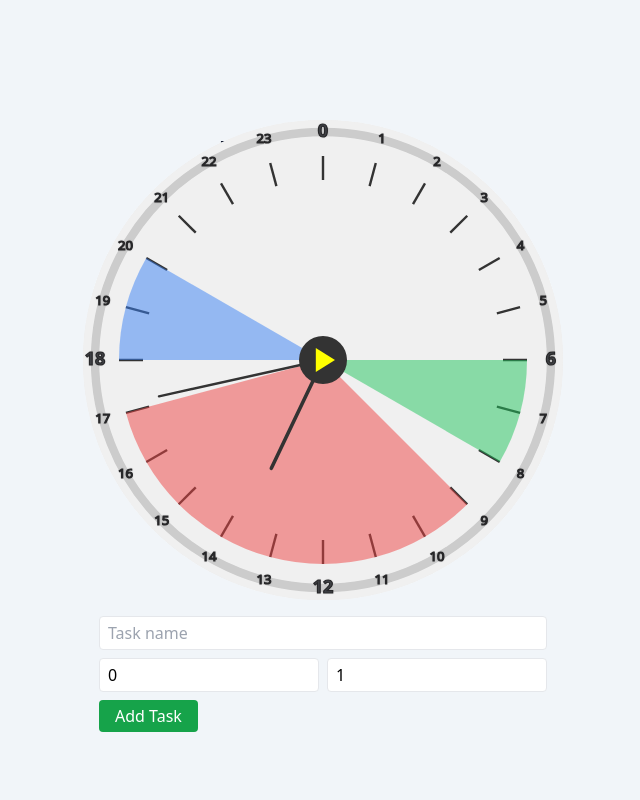
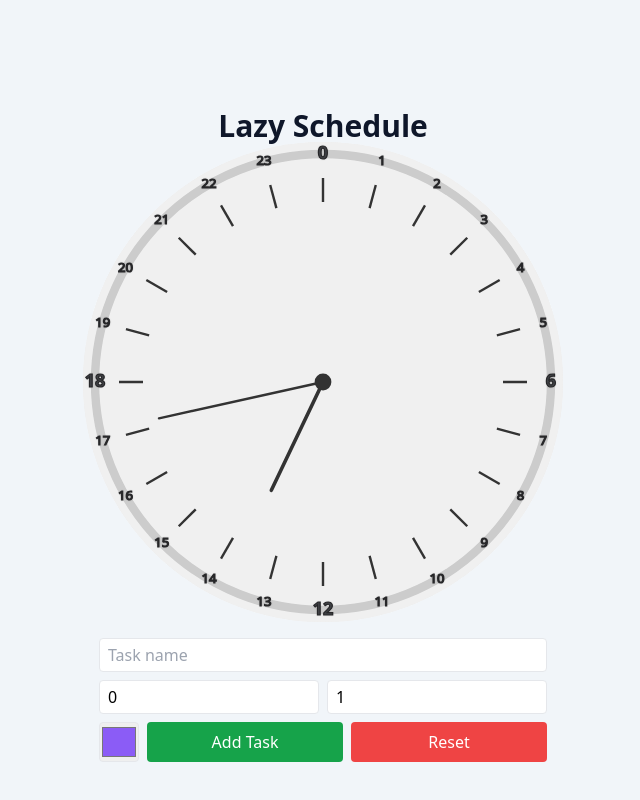
Before and after one commit to veefa/lazy-schedule-app, a React (Vite) app: page / in a window 1280 px wide. Shown: the whole page, without its empty margins (317-957 px from the left). Built offline with nearby package versions, Linux system fonts and the light colour scheme.

Commit message:
Feat: improve task arcs and input UX
- Allow decimal (minute) input for start/end hour fields
- Draw task arcs as pie slices from center for better visibility
- Place task names closer to center dot for readability
- Support per-task color selection for arcs
- Minor UI and code cleanups

```diff
--- a/src/App.tsx
+++ b/src/App.tsx
@@ -13,9 +13,9 @@ const App: React.FC = () => {
       </h1>
 
       {/* Optional subtitle */}
-      {/* <p className="mb-6 text-slate-600 text-base sm:text-lg text-center">
+       <p className="mb-6 text-slate-600 text-base sm:text-lg text-center">
         Stay on time, effortlessly.
-      </p> */}
+      </p>
 
       {/* Clock face component */}
       <div className="flex justify-center items-center w-96 sm:w-[30rem] h-96 sm:h-[30rem]">
--- a/src/components/FaceClock.tsx
+++ b/src/components/FaceClock.tsx
@@ -17,12 +17,6 @@ const FaceClock: React.FC = () => {
   const centerY = 200;
   const radius = 190;
 
-  // Dummy handler for play button
-  const handleStart = () => {
-    // TODO: Implement start logic
-    console.log("Play button clicked");
-  };
-
   const hours = time.getHours();
   const minutes = time.getMinutes();
   const seconds = time.getSeconds();
@@ -40,29 +34,15 @@ const FaceClock: React.FC = () => {
     backgroundColor = "#0b1d3a"; // night
     backgroundOpacity = 0.2;
   }
-  const [tasks, setTasks] = useState([
-    {
-      id: 1,
-      name: "Morning Routine",
-      startHour: 6,
-      endHour: 8,
-      color: "#22c55e",
-    },
-    {
-      id: 2,
-      name: "Work Session",
-      startHour: 9,
-      endHour: 17,
-      color: "#ef4444",
-    },
-    {
-      id: 3,
-      name: "Evening Study",
-      startHour: 18,
-      endHour: 20,
-      color: "#3b82f6",
-    },
-  ]);
+  type Task = {
+    id: number;
+    name: string;
+    startHour: number;
+    endHour: number;
+    color: string;
+  };
+
+  const [tasks, setTasks] = useState<Task[]>([]);
 
   const [newTask, setNewTask] = useState({
     name: "",
@@ -91,6 +71,12 @@ const FaceClock: React.FC = () => {
         viewBox="0 0 400 400"
         xmlns="http://www.w3.org/2000/svg"
         style={{ background: backgroundColor, borderRadius: "50%" }}>
+        {/* Background style path */}
+        <path
+          d="M305 162C305 140.187 299.975 118.667 290.314 99.1094C280.653 79.5521 266.616 62.4835 249.293 49.2277C231.969 35.9719 211.825 26.8853 190.422 22.6729C169.019 18.4605 146.934 19.2355 125.879 24.9379L163 162H305Z"
+          fill="#161F37"
+          fillOpacity="0.35"
+        />
         {/* Background with dynamic color and opacity */}
         <rect
           width="400"
@@ -146,18 +132,46 @@ const FaceClock: React.FC = () => {
         </g>
 
         {/* Scheduled time blocks */}
-        {tasks.map((task) => (
+        {tasks.map((task, idx) => {
+          // Calculate the middle angle of the arc
+          const startAngle =
+            ((task.startHour / 24) * 360 - 90) * (Math.PI / 180);
+          const endAngle = ((task.endHour / 24) * 360 - 90) * (Math.PI / 180);
+          const midAngle = (startAngle + endAngle) / 2;
+          const arcRadius = 170 - idx * 12; // <-- Give each arc a unique radius
+          const textRadius = radius * 0.4; // 40% of the clock radius, close to center
+          const textX = centerX + Math.cos(midAngle) * textRadius;
+          const textY = centerY + Math.sin(midAngle) * textRadius;
+
+          return (
+            <React.Fragment key={task.id}>
               <TimeBlockArc
-            key={task.id}
                 startHour={task.startHour}
                 endHour={task.endHour}
-            radius={170}
+                radius={arcRadius} // <-- use arcRadius here!
                 centerX={centerX}
                 centerY={centerY}
                 color={task.color}
                 opacity={0.5}
               />
-        ))}
+              <text
+                x={textX}
+                y={textY}
+                textAnchor="middle"
+                dominantBaseline="middle"
+                fontSize={13}
+                fontWeight="bold"
+                fill="#22223b"
+                style={{
+                  pointerEvents: "none",
+                  userSelect: "none",
+                  letterSpacing: 0.5,
+                }}>
+                {task.name}
+              </text>
+            </React.Fragment>
+          );
+        })}
         {/* Hands */}
         <ClockHand
           angle={hourAngle}
@@ -175,19 +189,8 @@ const FaceClock: React.FC = () => {
           centerX={centerX}
           centerY={centerY}
         />
-        {/* Play button (center circle with triangle) */}
-        <g onClick={handleStart}>
-          <circle cx={centerX} cy={centerY} r={20} fill="#333" />
-          {/* Play triangle */}
-          <polygon
-            points={`
-            ${centerX - 6},${centerY - 10}
-            ${centerX - 6},${centerY + 10}
-            ${centerX + 10},${centerY}
-          `}
-            fill="yellow"
-          />
-        </g>
+        {/* center dot*/}
+        <circle cx={centerX} cy={centerY} r={7} fill="#333" />
       </svg>
       <div className="space-y-2 mt-4 px-4">
         <input
@@ -202,38 +205,71 @@ const FaceClock: React.FC = () => {
         <div className="flex gap-2">
           <input
             type="number"
+            step="0.01"
             placeholder="Start hour"
             className="px-2 py-1 border rounded w-1/2"
             value={newTask.startHour}
-            onChange={(e) =>
+            onChange={(e) => {
+              let value = Number(e.target.value);
+              if (isNaN(value)) value = 0;
+              if (value < 0) value = 0;
+              if (value > 23.99) value = 23.99;
               setNewTask((prev) => ({
                 ...prev,
-                startHour: Number(e.target.value),
-              }))
-            }
+                startHour: value,
+              }));
+            }}
             min={0}
-            max={23}
+            max={23.99}
           />
           <input
             type="number"
+            step="0.01"
             placeholder="End hour"
             className="px-2 py-1 border rounded w-1/2"
             value={newTask.endHour}
-            onChange={(e) =>
+            onChange={(e) => {
+              let value = Number(e.target.value);
+              if (isNaN(value)) value = 1;
+              if (value < 0) value = 0;
+              if (value > 23.99) value = 23.99;
               setNewTask((prev) => ({
                 ...prev,
-                endHour: Number(e.target.value),
-              }))
-            }
+                endHour: value,
+              }));
+            }}
             min={0}
-            max={23}
+            max={23.99}
           />
         </div>
+        <div className="flex gap-2">
+          <input
+            type="color"
+            className="p-0 border rounded w-10 h-10"
+            value={newTask.color}
+            onChange={(e) =>
+              setNewTask((prev) => ({ ...prev, color: e.target.value }))
+            }
+            title="Pick task color"
+          />
           <button
             onClick={handleAddTask}
-          className="bg-green-600 px-4 py-1 rounded text-white">
+            className="flex-1 bg-green-600 px-4 py-1 rounded text-white"
+            disabled={
+              !newTask.name ||
+              newTask.startHour >= newTask.endHour ||
+              newTask.startHour < 0 ||
+              newTask.endHour > 23
+            }>
             Add Task
           </button>
+          <button
+            onClick={() => setTasks([])}
+            className="flex-1 bg-red-500 px-4 py-2 rounded text-white"
+            type="button">
+            Reset
+          </button>
+        </div>
       </div>
     </div>
   );
--- a/src/components/TimeBlockArc.tsx
+++ b/src/components/TimeBlockArc.tsx
@@ -9,6 +9,7 @@ interface TimeBlockArcProps {
   color: string;
   opacity?: number;
 }
+
 const TimeBlockArc: React.FC<TimeBlockArcProps> = ({
   startHour,
   endHour,
@@ -22,7 +23,7 @@ const TimeBlockArc: React.FC<TimeBlockArcProps> = ({
   const startAngle = (startHour * 15 - 90) * (Math.PI / 180);
   const endAngle = (endHour * 15 - 90) * (Math.PI / 180);
 
- // Arc coordinates
+  // Arc points
   const x1 = centerX + radius * Math.cos(startAngle);
   const y1 = centerY + radius * Math.sin(startAngle);
   const x2 = centerX + radius * Math.cos(endAngle);
@@ -30,11 +31,9 @@ const TimeBlockArc: React.FC<TimeBlockArcProps> = ({
 
   // Large arc flag
   let largeArcFlag = 0;
-  if (endHour > startHour) {
-    largeArcFlag = endHour - startHour > 12 ? 1 : 0;
-  } else {
-    largeArcFlag = 24 - startHour + endHour > 12 ? 1 : 0;
-  }
+  let arcLength = endHour - startHour;
+  if (arcLength < 0) arcLength += 24;
+  if (arcLength > 12) largeArcFlag = 1;
 
   return (
     <path
```
Lines whose indentation alone changed are shown as unchanged.
